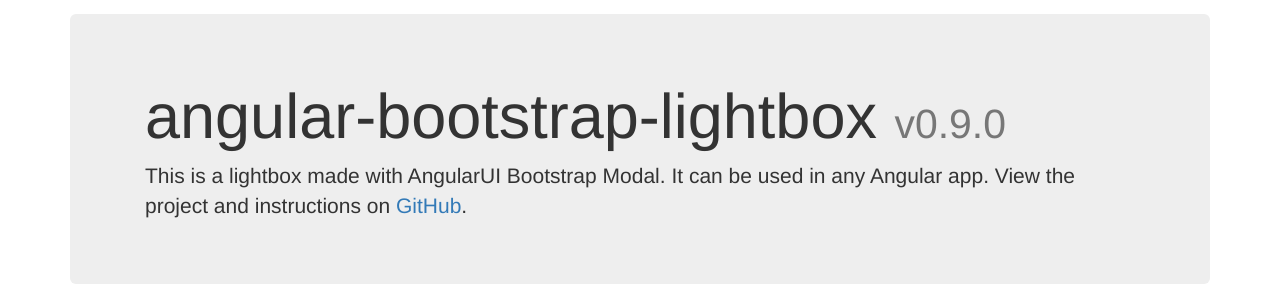
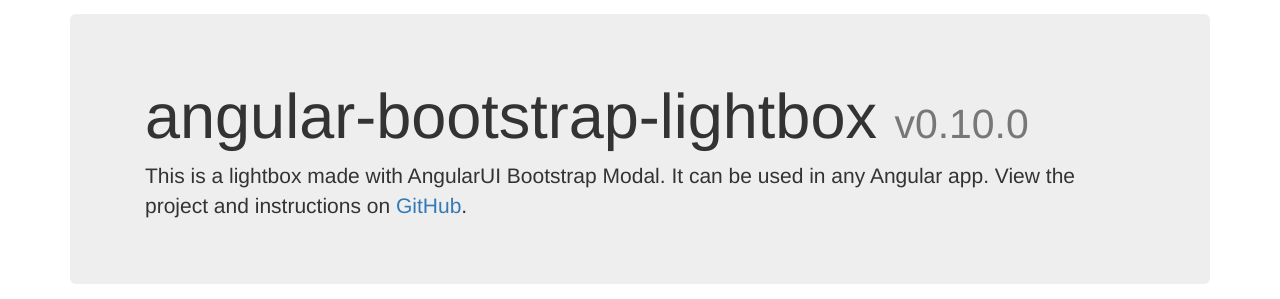
Before and after one commit to compact/angular-bootstrap-lightbox, a Jekyll site: the page built from demo6/index.md, in a window 1280 px wide. Shown: the top 299 px of the page. Built offline with Jekyll 4.4.1, drawn with Linux system fonts in a browser that asks for light colours; nearby versions of some CDN libraries; a script that is not in the unit is left out.

Commit message:
v0.10.0; cache bust

```diff
--- a/_layouts/demo.html
+++ b/_layouts/demo.html
@@ -6,10 +6,10 @@
   <title>angular-bootstrap-lightbox {{page.title}}</title>
 
   <link rel="stylesheet" href="//netdna.bootstrapcdn.com/bootstrap/3.3.5/css/bootstrap.min.css">
-  <link rel="stylesheet" href="{{site.baseurl}}/lib/loading-bar.css">
-  <link rel="stylesheet" href="{{site.baseurl}}/dist/angular-bootstrap-lightbox.min.css">
-  <link rel="stylesheet" href="{{site.baseurl}}/css/pygments.css">
-  <link rel="stylesheet" href="{{site.baseurl}}/css/styles.css">
+  <link rel="stylesheet" href="{{site.baseurl}}/lib/loading-bar.css?v0.8.0">
+  <link rel="stylesheet" href="{{site.baseurl}}/dist/angular-bootstrap-lightbox.min.css?v0.10.0">
+  <link rel="stylesheet" href="{{site.baseurl}}/css/pygments.css?v0.10.0">
+  <link rel="stylesheet" href="{{site.baseurl}}/css/styles.css?v0.10.0">
 
   <meta name="viewport" content="width=device-width, initial-scale=1, user-scalable=no">
 
@@ -22,7 +22,7 @@
     <header class="jumbotron">
       <!-- remove this container when Bootstrap v3.3.6 releases -->
       <div class="container">
-        <h1>angular-bootstrap-lightbox <small>v0.9.0</small></h1>
+        <h1>angular-bootstrap-lightbox <small>v0.10.0</small></h1>
 
         <p>This is a lightbox made with AngularUI Bootstrap Modal. It can be used in any Angular app. View the project and instructions on <a href="https://github.com/compact/angular-bootstrap-lightbox">GitHub</a>.</p>
       </div>
@@ -54,10 +54,10 @@
 
   <script src="//ajax.googleapis.com/ajax/libs/angularjs/1.4.7/angular.min.js"></script>
   <script src="//ajax.googleapis.com/ajax/libs/angularjs/1.4.7/angular-touch.min.js"></script>
-  <script src="{{site.baseurl}}/lib/ui-bootstrap-tpls.js"></script>
-  <script src="{{site.baseurl}}/lib/loading-bar.js"></script>
-  <script src="{{site.baseurl}}/lib/ng-videosharing-embed.min.js"></script>
-  <script src="{{site.baseurl}}/dist/angular-bootstrap-lightbox.min.js"></script>
+  <script src="{{site.baseurl}}/lib/ui-bootstrap-tpls.js?v0.14.3"></script>
+  <script src="{{site.baseurl}}/lib/loading-bar.js?v0.8.0"></script>
+  <script src="{{site.baseurl}}/lib/ng-videosharing-embed.min.js?v0.3.4"></script>
+  <script src="{{site.baseurl}}/dist/angular-bootstrap-lightbox.min.js?v0.10.0"></script>
   <script src="{{page.module}}.js"></script>
 
 </body>
```
